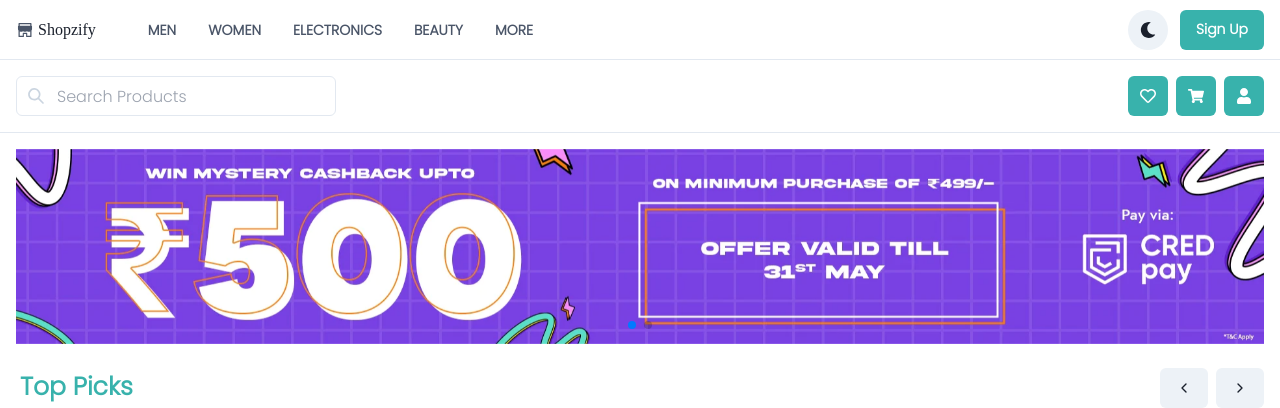
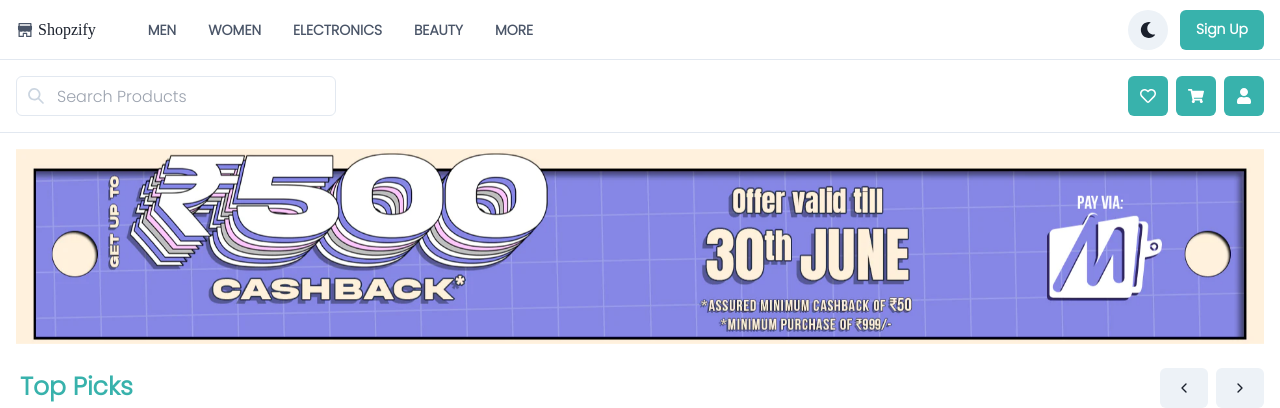
Before and after one commit to harshsimform/Shopzify, a React (Vite) app: page / in a window 1280 px wide. Shown: the top 408 px of the page. Built offline with nearby package versions, Linux system fonts and the light colour scheme.

Commit message:
added autoplay effect in banner

```diff
--- a/src/components/banner/Banner.tsx
+++ b/src/components/banner/Banner.tsx
@@ -1,22 +1,27 @@
 import { Swiper, SwiperSlide } from "swiper/react";
-import { Pagination } from "swiper";
+import { Autoplay } from "swiper";
 import { Image, Box } from "@chakra-ui/react";
 import "swiper/css";
-import "swiper/css/pagination";
 import { bannerData } from "../../constants/BannerData";
 
 const Banner = () => {
   return (
     <Box marginX={4} paddingY={4} userSelect="none" marginTop={"8.3rem"}>
       <Swiper
-        modules={[Pagination]}
+        modules={[Autoplay]}
         spaceBetween={10}
         slidesPerView={1}
-        pagination={{ clickable: true }}
+        autoplay={{ delay: 5000, disableOnInteraction: false }}
+        loop={true}
       >
         {bannerData.map((data) => (
           <SwiperSlide key={data.id}>
-            <Image src={data.bannerImg} alt="banner" w="full" />
+            <Image
+              src={data.bannerImg}
+              alt="banner"
+              w="full"
+              cursor="pointer"
+            />
           </SwiperSlide>
         ))}
       </Swiper>
```
